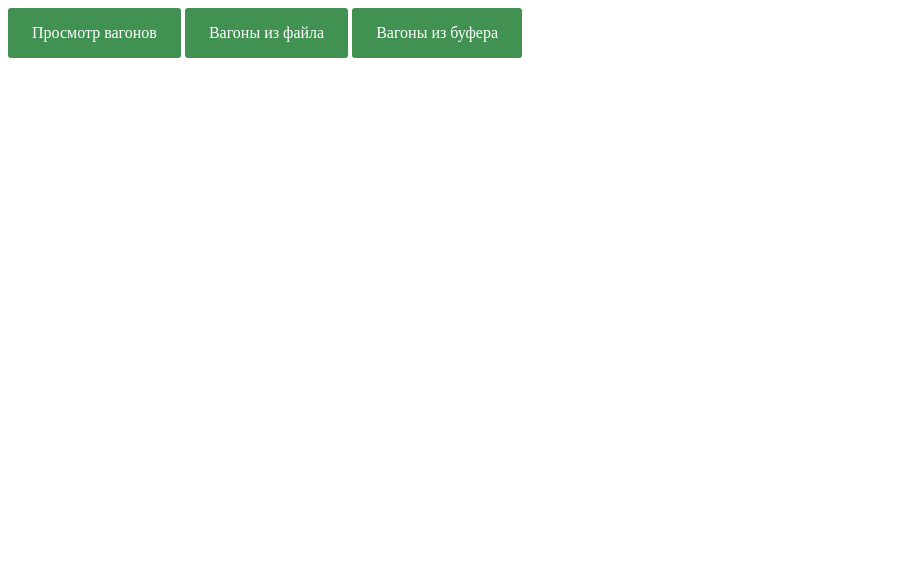
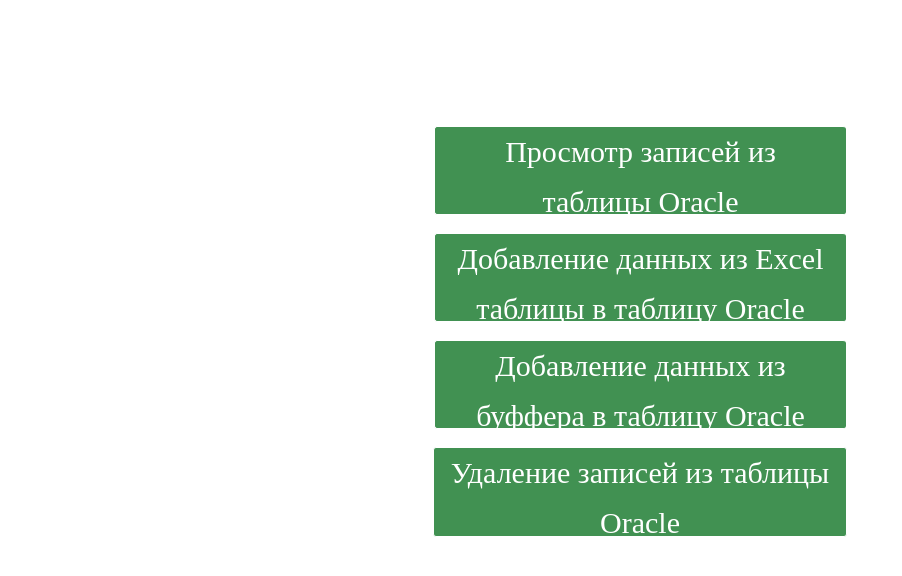
Before and after one commit to ssr4/python_flask, a Flask app: page / in a window 1280 px wide. Shown: the top 576 px of the page, without its empty margins (0-902 px from the left). Run offline with Flask 2, Linux system fonts and the light colour scheme.

Commit message:
верстка

```diff
--- a/static/css/style.css
+++ b/static/css/style.css
@@ -172,7 +172,28 @@ body {
   width: 20%;
 }
 
+.btn-group {
+  margin-top: 10%;
+}
+
 .btn-group a {
+  background-color: #419152; /* Green background */
+  color: white; /* White text */
+  width: 30%;
+  cursor: pointer; /* Pointer/hand icon */
+  display: block;
+  margin: auto;
+  height: 17%;
+  word-wrap: break-word;
+  text-align: center;
+  font-size: 30px;
+  line-height: 50px;
+  position: relative;
+  border: 1px solid white;
+  padding: 0 1rem;
+}
+
+.btn-group-relative a {
   background-color: #419152; /* Green background */
   color: white; /* White text */
   padding: 10px 24px; /* Some padding */
@@ -181,18 +202,21 @@ body {
   float: left; /* Float the buttons side by side */
 }
 
-.btn-group a:not(:last-child) {
+.btn-group a:not(:last-child),
+.btn-group-relative a:not(:last-child) {
   border-right: none; /* Prevent double borders */
 }
 
 /* Clear floats (clearfix hack) */
-.btn-group:after {
+.btn-group:after,
+.btn-group-relative:after {
   content: '';
   clear: both;
   display: table;
 }
 
 /* Add a background color on hover */
-.btn-group a:hover {
+.btn-group a:hover,
+.btn-group-relative a:hover {
   background-color: #59be6e;
 }
--- a/templates/buffer.html
+++ b/templates/buffer.html
@@ -9,7 +9,7 @@
 </head>
 <!doctype html>
     <title>Загрузка вагонов из буффера</title>
-    <div class="btn-group">
+    <div class="btn-group-relative">
       <a href="{{ url_for('main') }}" class="btn" style="margin-bottom: 1%;">Вернуться</a>
       <a id ="btnClick">Проверить список вагонов</a>
       <a id ="btnClear">Очистить</a>
--- a/templates/index.html
+++ b/templates/index.html
@@ -8,8 +8,17 @@
     />
   </head>
   <body>
-    <a href="{{ url_for('vagons') }}" class="btn">Просмотр вагонов</a>
-    <a href="{{ url_for('from_file') }}" class="btn">Вагоны из файла</a>
-    <a href="{{ url_for('from_buffer') }}" class="btn">Вагоны из буфера</a>
+    <div class="btn-group">
+      <a href="{{ url_for('vagons') }}" class="btn"
+        >Просмотр записей из таблицы Oracle</a
+      ><br />
+      <a href="{{ url_for('from_file') }}" class="btn"
+        >Добавление данных из Excel таблицы в таблицу Oracle</a
+      ><br />
+      <a href="{{ url_for('from_buffer') }}" class="btn"
+        >Добавление данных из буффера в таблицу Oracle</a
+      ><br />
+      <a href="" class="btn">Удаление записей из таблицы Oracle</a>
+    </div>
   </body>
 </html>
```
